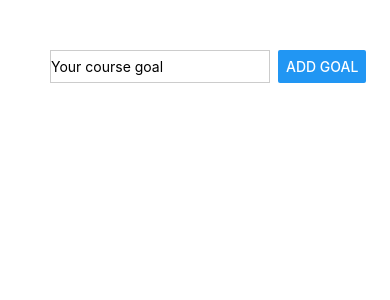
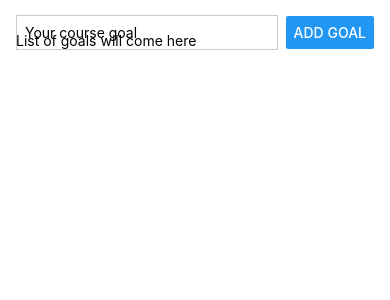
Before and after one commit to Sejmou/react-native-course, a React Native app: screen / in a window 390 px wide. Shown: the top 300 px of the page. Built offline with nearby package versions, Linux system fonts and the light colour scheme.

Commit message:
improve styling

```diff
--- a/App.js
+++ b/App.js
@@ -1,4 +1,4 @@
-import { StyleSheet, View, TextInput, Button } from 'react-native';
+import { StyleSheet, View, TextInput, Button, Text } from 'react-native';
 
 export default function App() {
   return (
@@ -10,22 +10,33 @@ export default function App() {
         ></TextInput>
         <Button title="Add Goal" />
       </View>
+      <View style={styles.goalsContainer}>
+        <Text>List of goals will come here</Text>
+      </View>
     </View>
   );
 }
 
 const styles = StyleSheet.create({
   appContainer: {
-    padding: 50,
+    flex: 1, //appContainer is "implicitly wrapped" by yet another flex container; set flex to 1 -> takes whole device height
+    paddingHorizontal: 16,
+    paddingTop: 32,
   },
   inputContainer: {
+    flex: 0,
     flexDirection: 'row',
     justifyContent: 'space-between',
+    alignItems: 'center',
   },
   textInput: {
     borderWidth: 1,
     borderColor: '#cccccc',
     flex: 2,
     marginRight: 8,
+    padding: 8,
+  },
+  goalsContainer: {
+    flex: 1,
   },
 });
```
